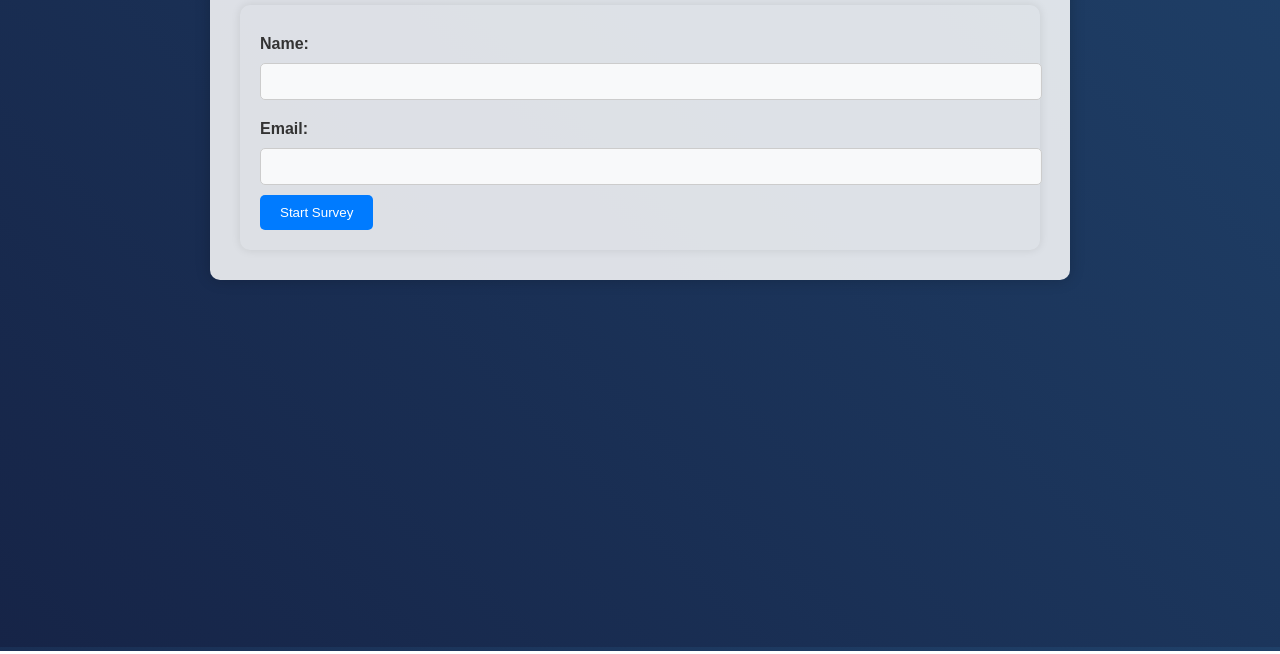
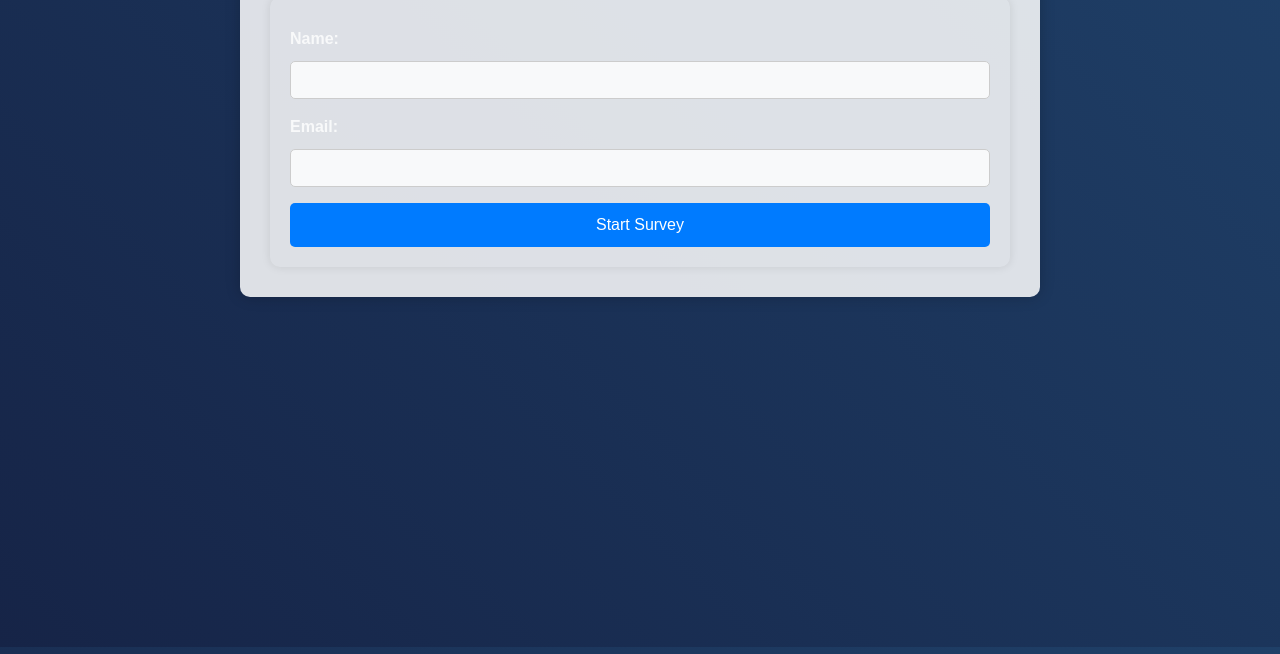
Before and after one commit to rixhabhftw/proto-6, a plain HTML site: page index.html in a window 1280 px wide. Shown: the part 153-807 px from the top of the page. Drawn offline with nearby package versions, Linux system fonts and the light colour scheme.

Commit message:
Update index.html

```diff
--- a/index.html
+++ b/index.html
@@ -4,34 +4,29 @@
     <meta charset="UTF-8">
     <meta name="viewport" content="width=device-width, initial-scale=1.0">
     <title>Survey</title>
-    <link rel="stylesheet" href="styles.css">
-    <script src="https://cdn.jsdelivr.net/npm/particles.js"></script>
+    <link href="https://stackpath.bootstrapcdn.com/bootstrap/4.5.2/css/bootstrap.min.css" rel="stylesheet">
+    <link href="styles.css" rel="stylesheet">
 </head>
 <body>
     <div id="particles-js"></div>
-    <div class="container">
-        <h1>Welcome to the Survey</h1>
-        <form id="introForm">
-            <label for="name">Name:</label>
-            <input type="text" id="name" name="name" required>
-            <label for="email">Email:</label>
-            <input type="email" id="email" name="email" required>
-            <button type="submit">Start Survey</button>
+    <div class="container mt-5">
+        <h1 class="text-center text-light">Welcome to the Survey</h1>
+        <form id="userInfoForm" class="mt-4">
+            <div class="form-group">
+                <label for="name" class="text-light">Name:</label>
+                <input type="text" class="form-control" id="name" name="name" required>
+            </div>
+            <div class="form-group">
+                <label for="email" class="text-light">Email:</label>
+                <input type="email" class="form-control" id="email" name="email" required>
+            </div>
+            <button type="submit" class="btn btn-primary btn-block">Start Survey</button>
         </form>
     </div>
-    <script>
-        particlesJS.load('particles-js', 'particles.json', function() {
-            console.log('particles.js loaded - callback');
-        });
-
-        document.getElementById('introForm').addEventListener('submit', function(e) {
-            e.preventDefault();
-            const name = document.getElementById('name').value;
-            const email = document.getElementById('email').value;
-            localStorage.setItem('name', name);
-            localStorage.setItem('email', email);
-            window.location.href = 'survey.html';
-        });
-    </script>
+    <script src="https://code.jquery.com/jquery-3.5.1.slim.min.js"></script>
+    <script src="https://cdn.jsdelivr.net/npm/@popperjs/core@2.9.2/dist/umd/popper.min.js"></script>
+    <script src="https://stackpath.bootstrapcdn.com/bootstrap/4.5.2/js/bootstrap.min.js"></script>
+    <script src="https://cdn.jsdelivr.net/npm/particles.js"></script>
+    <script src="index.js"></script>
 </body>
 </html>
```
